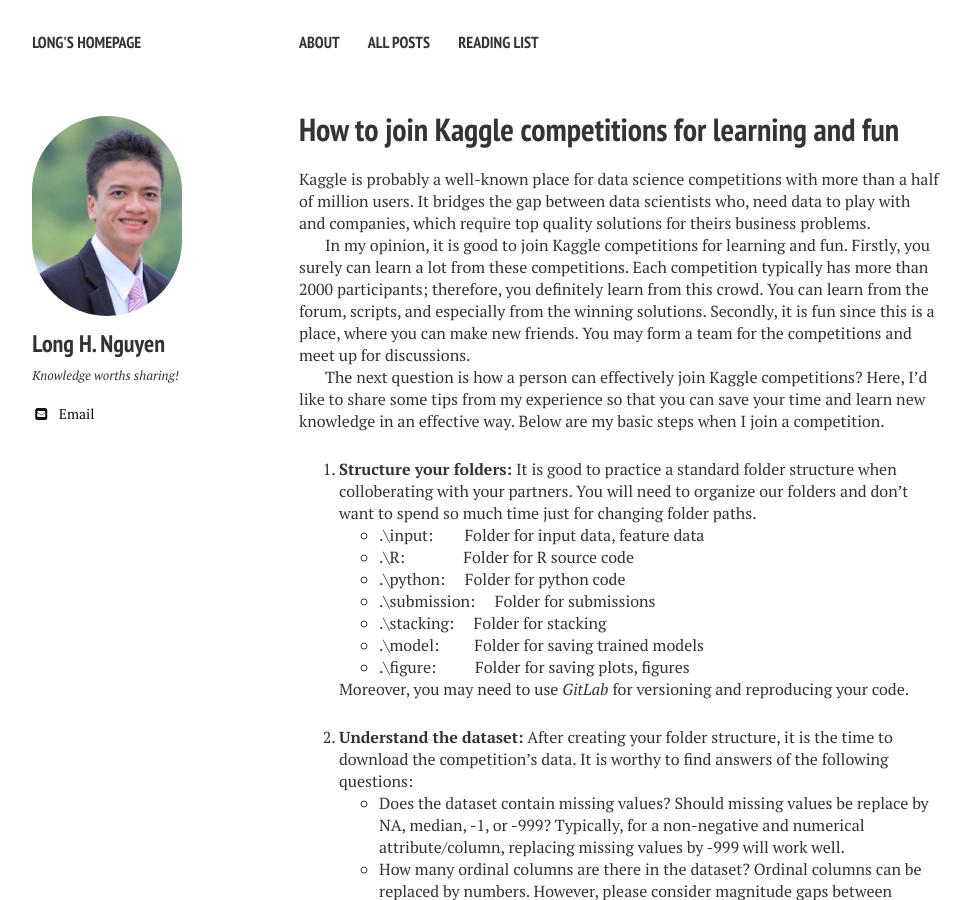
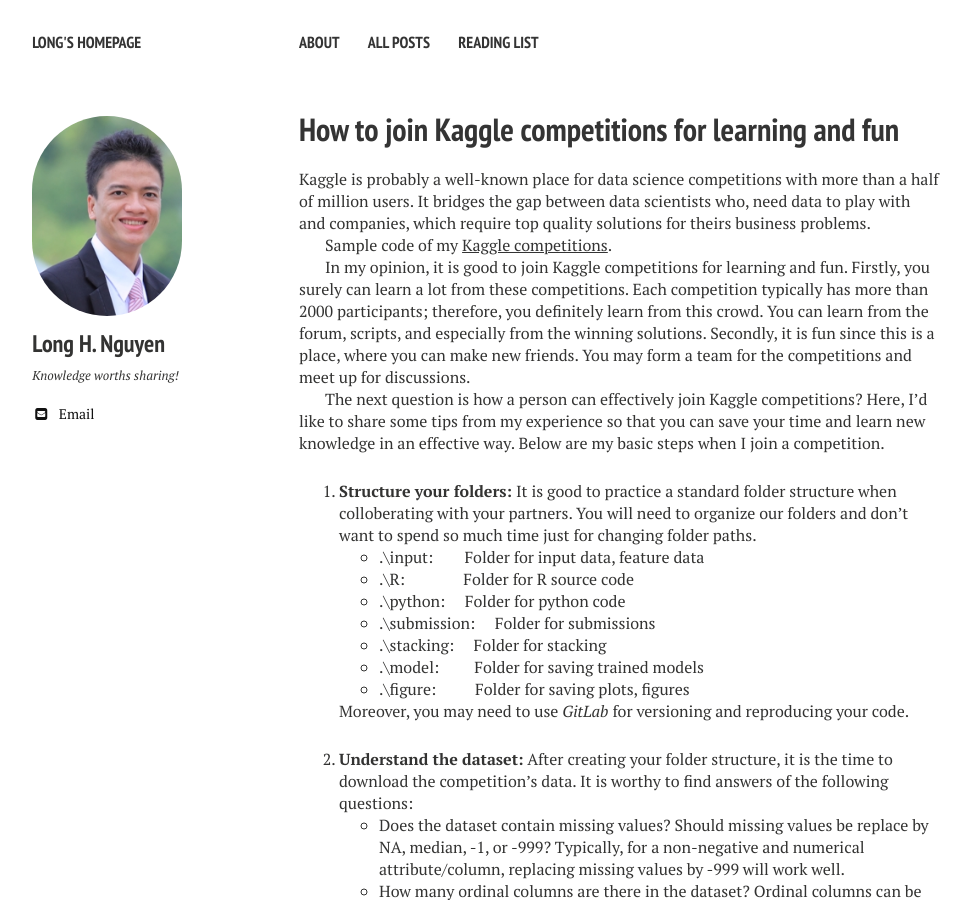
Before and after one commit to nguyenhailong/nguyenhailong.github.io, a Jekyll site: the page built from _posts/2016-03-26-How-to-join-Kaggle-competitions-for-fun-and-learning.md, in a window 1280 px wide and 900 px high. Shown: the whole window, without its empty margins (21-992 px from the left). Built offline with Jekyll 4.4.1, drawn with Linux system fonts in a browser that asks for light colours; nearby versions of some CDN libraries.

Commit message:
Add sample code of my Kaggle competitions

```diff
--- a/_posts/2016-03-26-How-to-join-Kaggle-competitions-for-fun-and-learning.md
+++ b/_posts/2016-03-26-How-to-join-Kaggle-competitions-for-fun-and-learning.md
@@ -7,6 +7,8 @@ excerpt: "How to join Kaggle competitions for learning and fun"
 tags: []
 ---
 Kaggle is probably a well-known place for data science competitions with more than a half of million users. It bridges the gap between data scientists who, need data to play with and companies, which require top quality solutions for theirs business problems.
+
+Sample code of my [Kaggle competitions](https://github.com/nguyenhailong/Kaggle).
 
 In my opinion, it is good to join Kaggle competitions for learning and fun. Firstly, you surely can learn a lot from these competitions. Each competition typically has more than 2000 participants; therefore, you definitely learn from this crowd. You can learn from the forum, scripts, and especially from the winning solutions. Secondly, it is fun since this is a place, where you can make new friends. You may form a team for the competitions and meet up for discussions.
 
```
